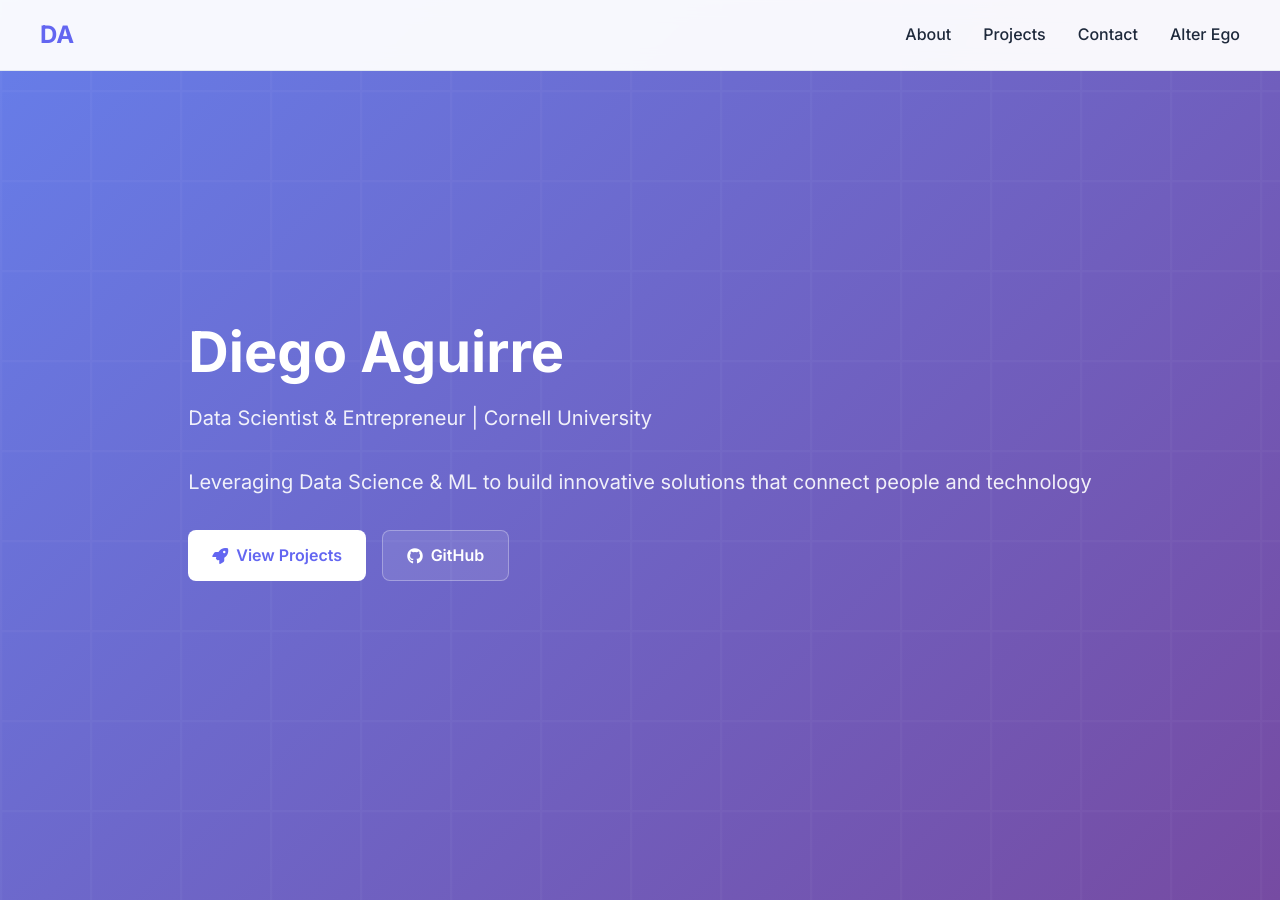
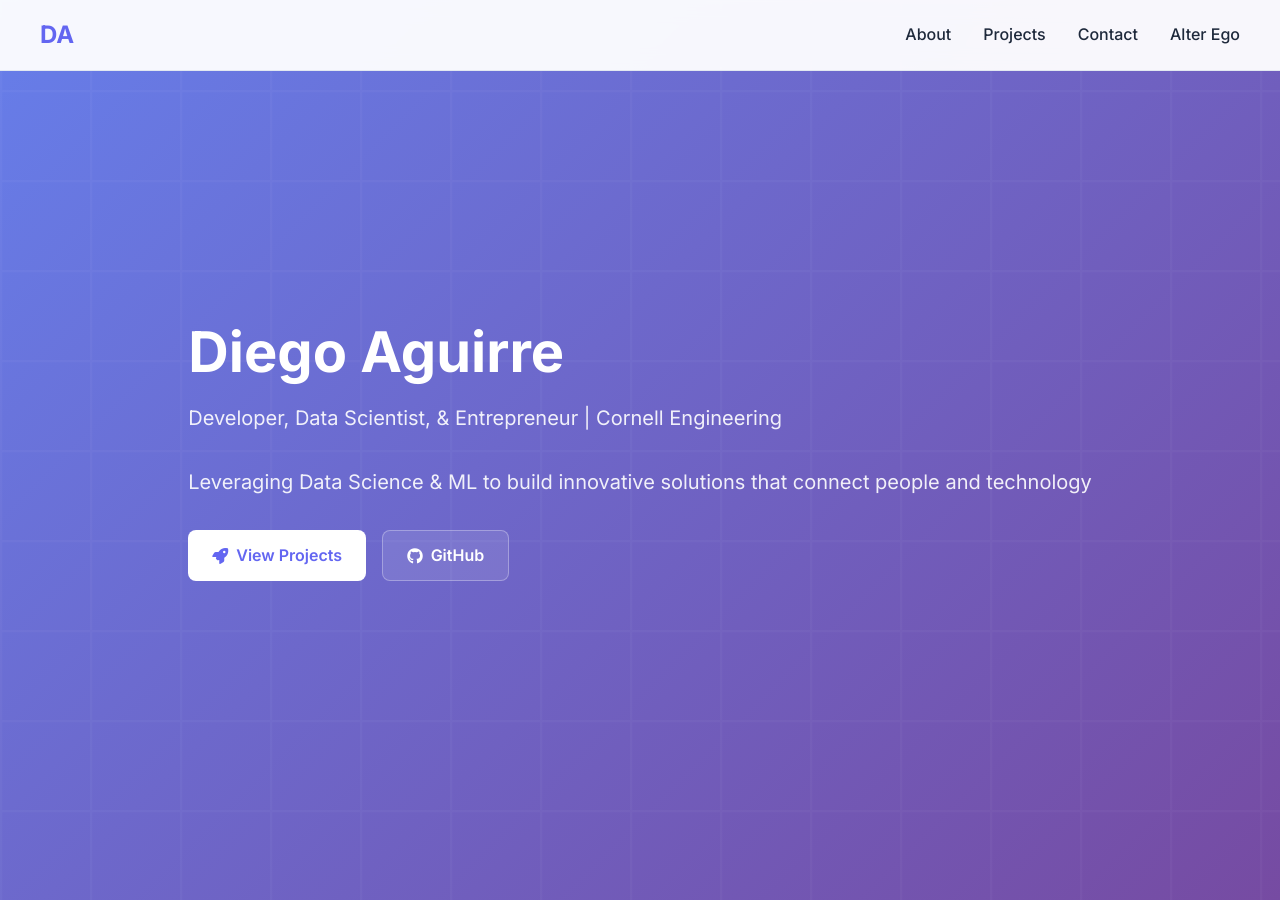
Before and after one commit to insdaguirre/insdaguirre.github.io, a Jekyll site: the page built from index.html, in a window 1280 px wide and 900 px high. Built offline with Jekyll 4.4.1, drawn with Linux system fonts in a browser that asks for light colours; some of the changed text lies outside the part shown.

Commit message:
Update hero section and about section to include developer role

```diff
--- a/index.html
+++ b/index.html
@@ -25,7 +25,7 @@
     <div class="container">
         <div class="hero-content fade-in-up">
             <h1>Diego Aguirre</h1>
-            <p>Data Scientist & Entrepreneur | Cornell University</p>
+            <p>Developer, Data Scientist, & Entrepreneur | Cornell Engineering</p>
             <p>Leveraging Data Science & ML to build innovative solutions that connect people and technology</p>
             <div class="cta-buttons">
                 <a href="#projects" class="btn btn-primary">
@@ -47,7 +47,7 @@
         <h2 class="section-title">About Me</h2>
         <div class="about-content">
             <div class="about-text">
-                    <h3>Data Scientist & Entrepreneur</h3>
+                    <h3>Developer, Data Scientist, & Entrepreneur</h3>
                     <p>I’m Diego Aguirre, a senior at Cornell University studying Data Science with a Physics minor. I focus on machine learning and software engineering, bringing a user-centric mindset to translate real problems into reliable, scalable systems.</p>
                     <p>My experience spans Python development, ML modeling, data analysis, and full-stack implementation. I’ve built projects ranging from sentiment analysis and stock-prediction pipelines to automation tools and smartphone apps.</p>
                     <p>Outside class and work, I explore emerging technologies, prototype new products, and make music.</p>
```
